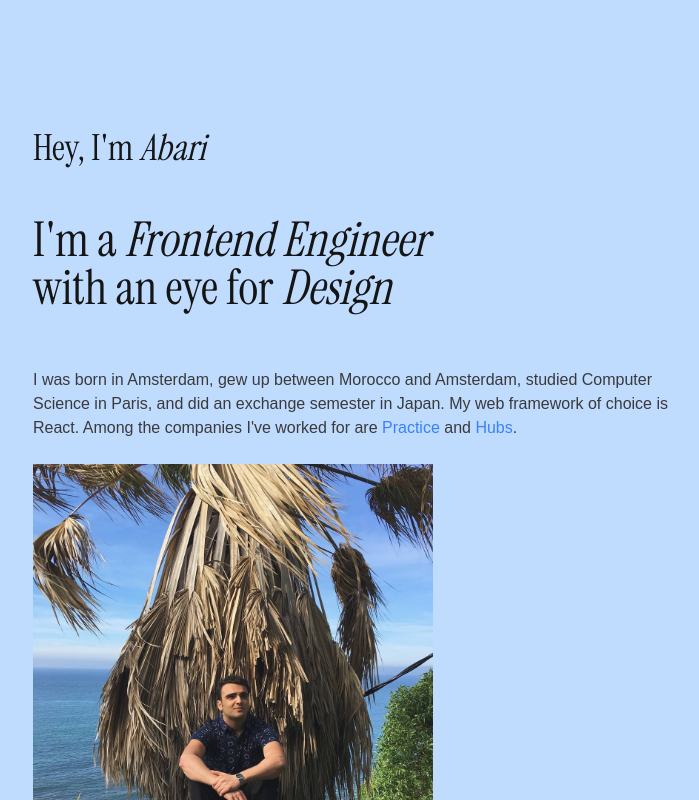
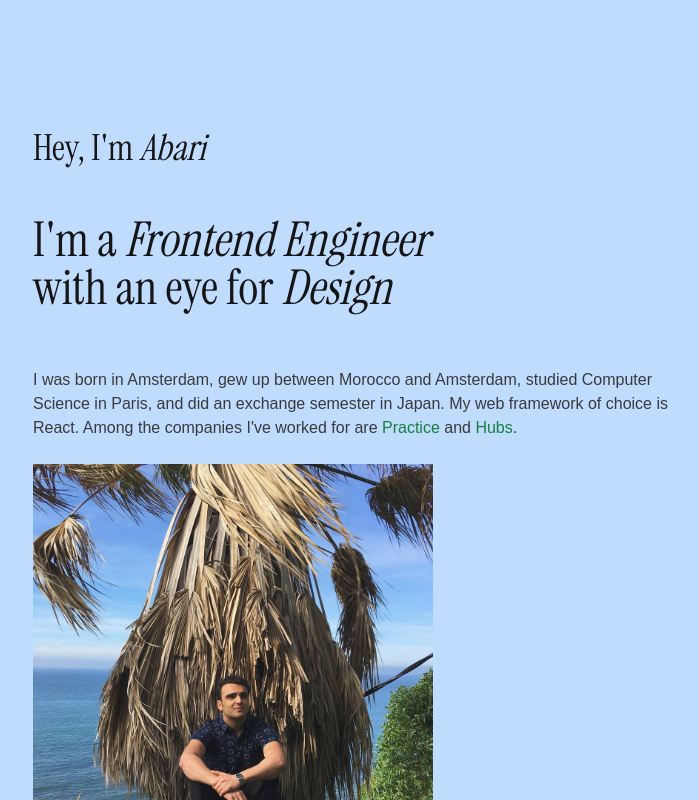
Before and after one commit to byabari/byabari, a Next.js app: page / in a window 1280 px wide. Shown: the top 800 px of the page, without its empty margins (273-972 px from the left). Built offline with nearby package versions, Linux system fonts and the light colour scheme; a web font is replaced by a local one.

Commit message:
update layout.js, page.js and browserconfig.xml

```diff
--- a/app/layout.js
+++ b/app/layout.js
@@ -28,8 +28,8 @@ export default function RootLayout({ children }) {
           href="/favicon-16x16.png"
         />
         <link rel="manifest" href="/site.webmanifest" />
-        <meta name="msapplication-TileColor" content="#F1F1F1" />
-        <meta name="theme-color" content="#F1F1F1" />
+        <meta name="msapplication-TileColor" content="#bfdbfd" />
+        <meta name="theme-color" content="#bfdbfd" />
       </head>
       <body
         className={
--- a/app/page.js
+++ b/app/page.js
@@ -37,7 +37,7 @@ export const metadata = {
 
 const Link = ({ href, children }) => (
   <a
-    className="text-blue-500 hover:text-blue-600 focus:text-blue-300 hover:underline underline-offset-4"
+    className="text-green-700 hover:text-blue-600 focus:text-blue-300 hover:underline underline-offset-4"
     href={href}
     target="_blank"
   >
```
Also changed, not shown: 1 other file (tests, documents, lock files or other folders).
